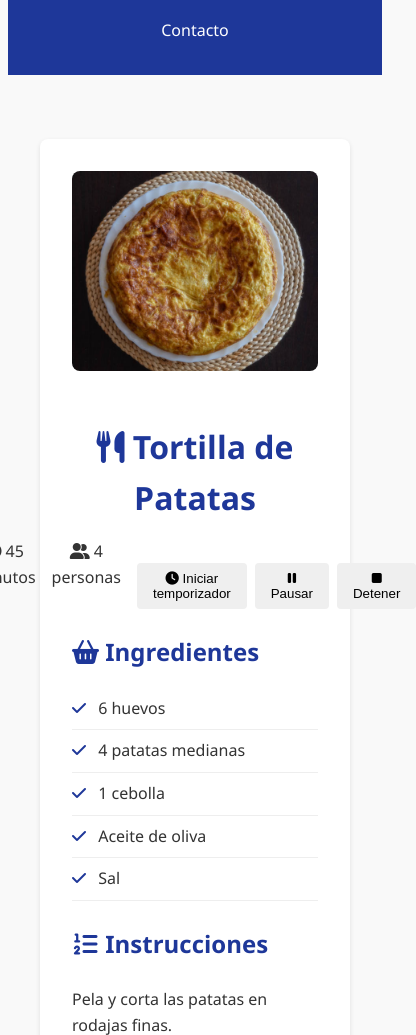
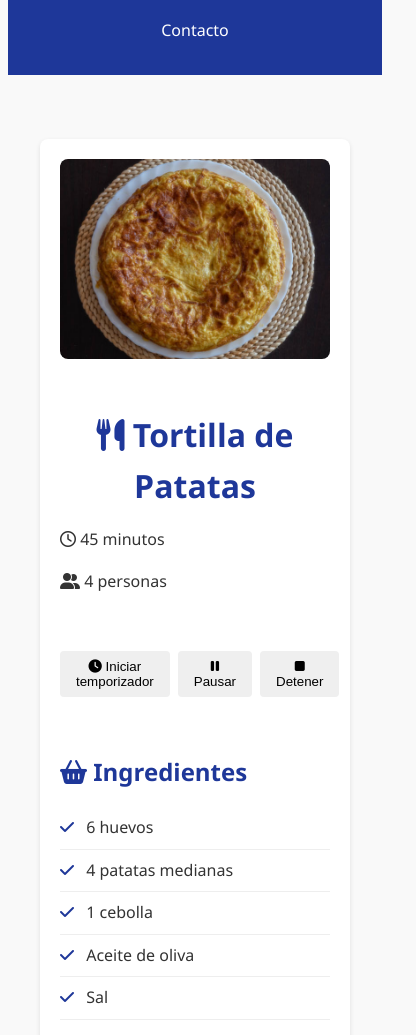
Before and after one commit to ses-sair/2425ses-sair_JS, a plain HTML site: page recetas.html in a window 390 px wide. Shown: the part 852-1887 px from the top of the page, 416 px wide, since content can reach past the window. Drawn offline with Linux system fonts and the light colour scheme.

Commit message:
Update estilos.css

```diff
--- a/estilos/estilos.css
+++ b/estilos/estilos.css
@@ -1039,3 +1039,43 @@ button[type="submit"]:hover {
         padding: 0 20px;
     }
 }
+
+/* Añadir al archivo estilos.css */
+
+/* Contenedor de receta */
+.recipe-card {
+    display: flex;
+    flex-direction: column;
+    gap: 1rem;
+    padding: 20px;
+    margin-bottom: 30px;
+}
+
+/* Meta información y temporizador */
+.recipe-meta {
+    display: flex;
+    align-items: center;
+    justify-content: space-between;
+    flex-wrap: wrap;
+    gap: 1rem;
+}
+
+/* Controles del temporizador */
+.timer-controls {
+    display: flex;
+    flex-direction: column;
+    align-items: flex-start;
+    gap: 0.5rem;
+}
+
+/* Responsivo */
+@media screen and (max-width: 768px) {
+    .recipe-meta {
+        flex-direction: column;
+        align-items: flex-start;
+    }
+
+    .timer-controls {
+        width: 100%;
+    }
+}
```
